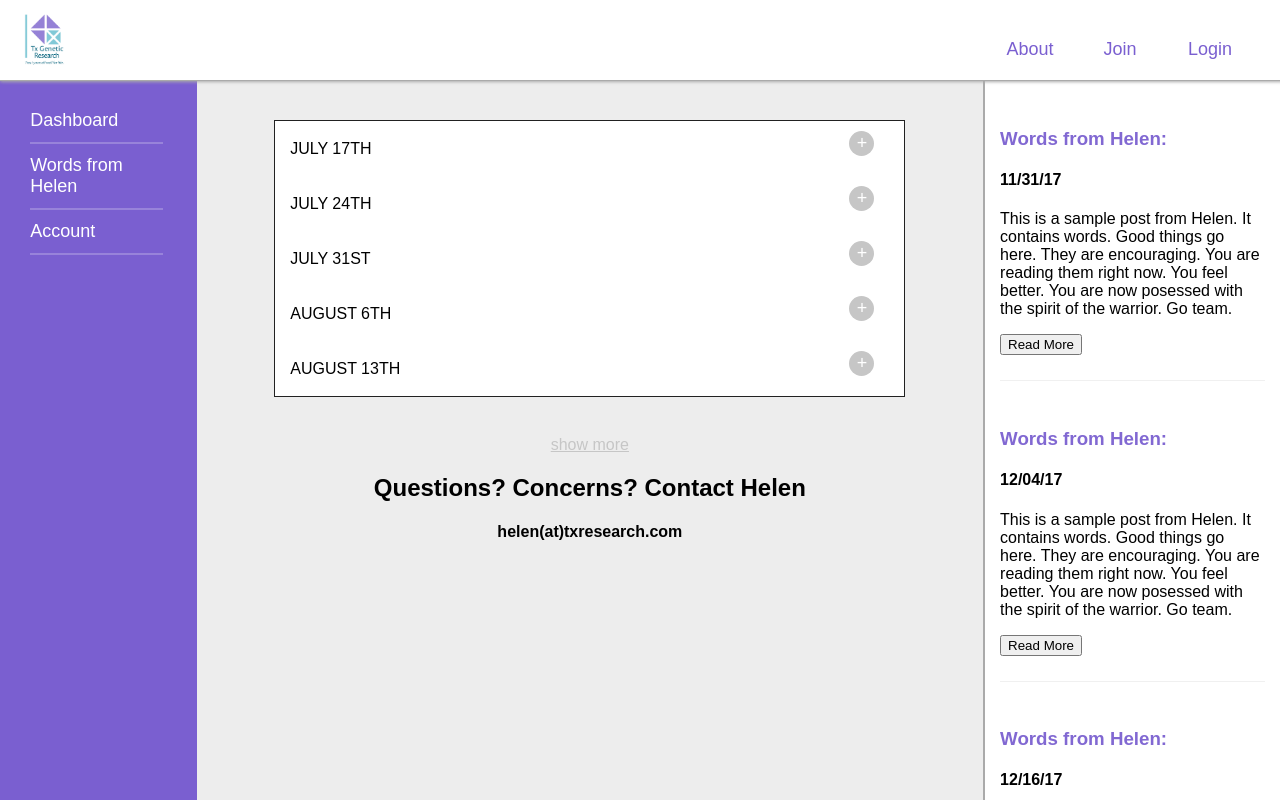
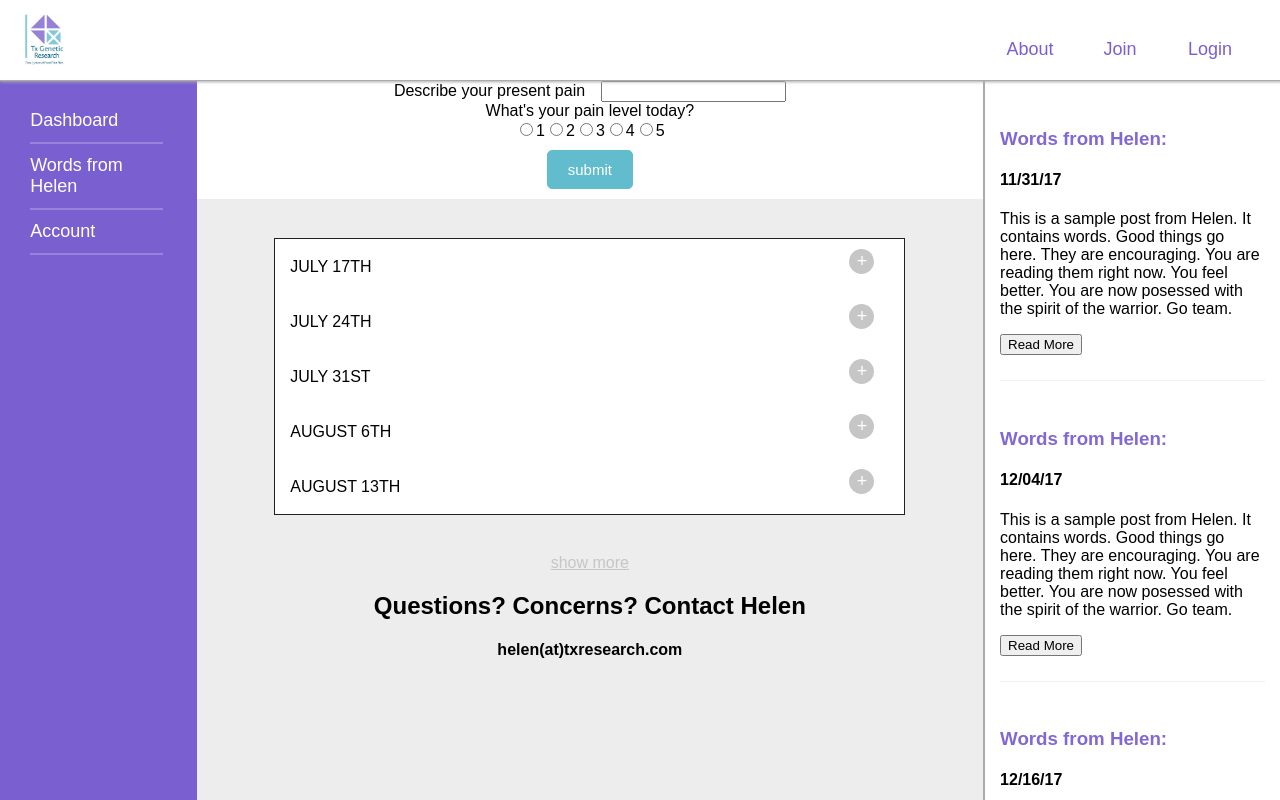
Before and after one commit to maftoun95/helenIC, a React (Create React App) app: page /Login in a window 1280 px wide. Shown: the top 800 px of the page. Built offline with nearby package versions, Linux system fonts and the light colour scheme; a web font is replaced by a local one.

Commit message:
starting working on survey form

```diff
--- a/src/components/CenterDashboard.jsx
+++ b/src/components/CenterDashboard.jsx
@@ -1,10 +1,12 @@
 import React, { Component } from 'react';
 import Accordion from './Accordion';
+import Survey from './Survey'
 
 class CenterDashboard extends Component {
     render() {
         return (
             <div className={this.props.className}>
+                <Survey />
                 <Accordion />
                 <div className="centerdashboard-bottom">
                     <h2>Questions? Concerns? Contact Helen</h2>
--- /dev/null
+++ b/src/components/Rating.jsx
@@ -0,0 +1,25 @@
+import React from 'react';
+
+const Rating = (props) => (
+    <div>
+        <label>{props.title}</label>
+        <div className="survey-rating">
+            {props.options.map(opt => {
+                return (
+                    <label key={opt}>
+                        <input
+                            name={props.setName}
+                            onChange={props.controlFunc}
+                            value={opt}
+                            checked={props.selectedOptions.indexOf(opt) > -1}
+                            type={props.type}
+                        />
+                        {opt}
+                    </label>
+                )
+            })}
+        </div>
+    </div>
+)
+
+export default Rating;
--- /dev/null
+++ b/src/components/Survey.jsx
@@ -0,0 +1,76 @@
+import React, { Component } from 'react';
+import Rating from './Rating';
+import SingleInput from './SingleInput'
+
+class Survey extends Component {
+    constructor() {
+        super();
+        this.state = {
+            painDescription: "",
+            painLevel: [1, 2, 3, 4, 5],
+            currentPain: ""
+        }
+        this.handleSurveyChange = this.handleSurveyChange.bind(this)
+        this.handlePainDescriptionChange = this.handlePainDescriptionChange.bind(this)
+        this.handleFormSubmit = this.handleFormSubmit.bind(this)
+        this.handleClearForm = this.handleClearForm.bind(this)
+    }
+    handlePainDescriptionChange(e) {
+        this.setState({
+            painDescription: e.target.value
+        })
+    }
+    handleSurveyChange(e) {
+        console.log(e.target.value)
+        this.setState({
+            currentPain: e.target.value
+        })
+    }
+    handleFormSubmit(e) {
+        e.preventDefault();
+        const formPayload = {
+            painDescription: this.state.painDescription,
+            currentPain: this.state.currentPain,
+        }
+        alert(formPayload)
+        this.handleClearForm(e);
+
+    }
+    handleClearForm(e) {
+        e.preventDefault();
+        this.setState({
+            painDescription: "",
+            currentPain: ""
+        })
+    }
+    render() {
+        return (
+            <div className="survey-form">
+                <form onSubmit={this.handleFormSubmit}>
+                    <SingleInput
+                        className="form-input"
+                        inputType={'text'}
+                        title={'Describe your present pain'}
+                        name={'firstName'}
+                        controlFunc={this.handlePainDescriptionChange}
+                        content={this.state.painDescription}
+                    />
+                    <Rating
+                        title={"What's your pain level today?"}
+                        setName={'painLevel'}
+                        controlFunc={this.handleSurveyChange}
+                        type={'radio'}
+                        options={this.state.painLevel}
+                        selectedOptions={this.state.currentPain || ""}
+                    />
+                    <input
+                        className="survey-submit-button"
+                        type="submit"
+                        value="submit" />
+                </form>
+            </div>
+        )
+    }
+}
+
+export default Survey;
--- a/src/css/UserDashboard.css
+++ b/src/css/UserDashboard.css
@@ -143,6 +143,21 @@
     text-align: center;
 }
 
+/*SURVEY FORM*/
+.survey-form{
+    background-color: #ffffff;
+    text-align: center;
+}
+.survey-submit-button{
+    background-color: #61BCCD;
+    color: #ffffff;
+    border-radius: 5px;
+    border: 1px solid #61BCCD;
+    font-size: 15px;
+    padding: 10px 20px;
+    margin: 10px auto;
+}
+
 @media screen and (max-width: 768px) {
 
     html, body{
```
Also changed, not shown: 1 other file (tests, documents, lock files or other folders).
